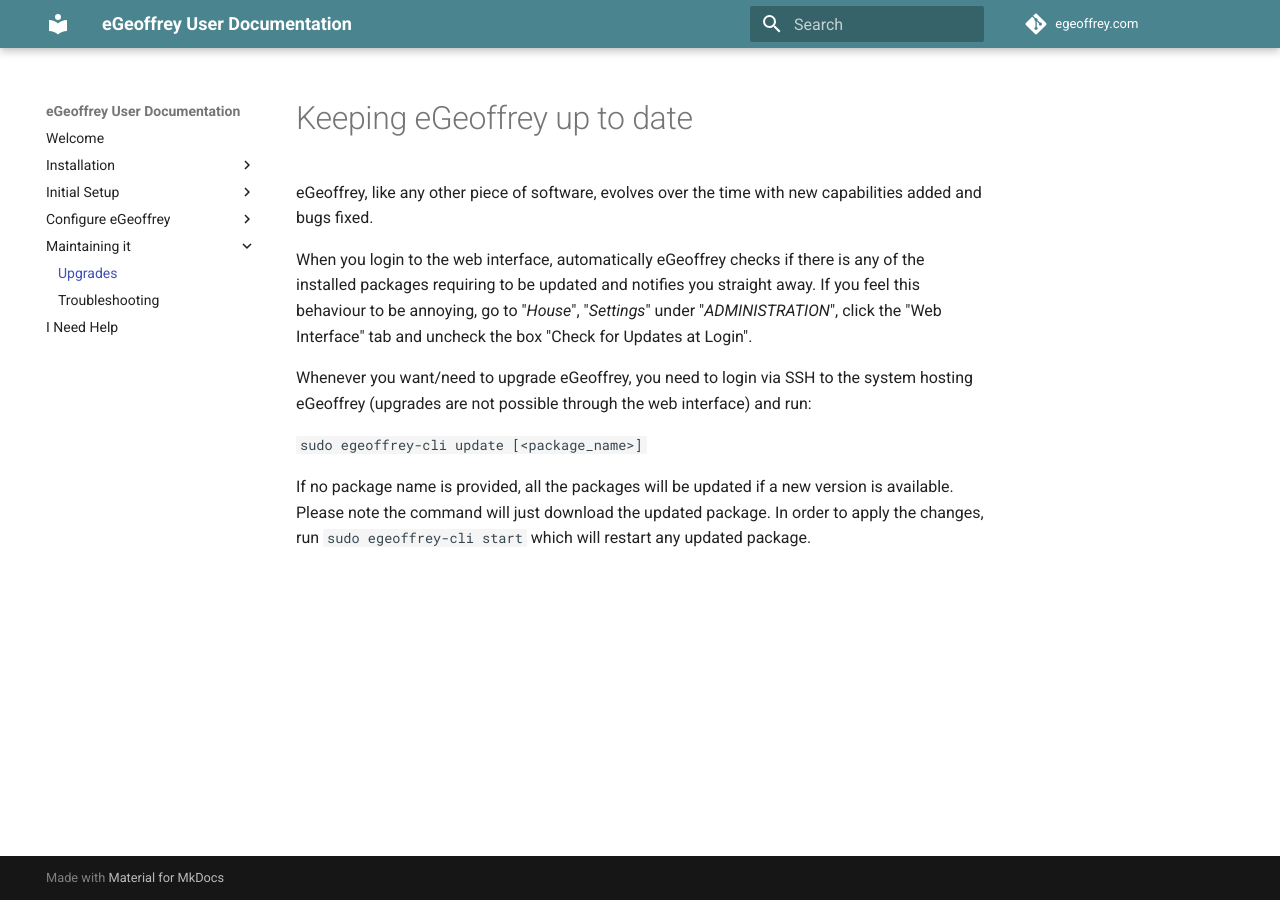
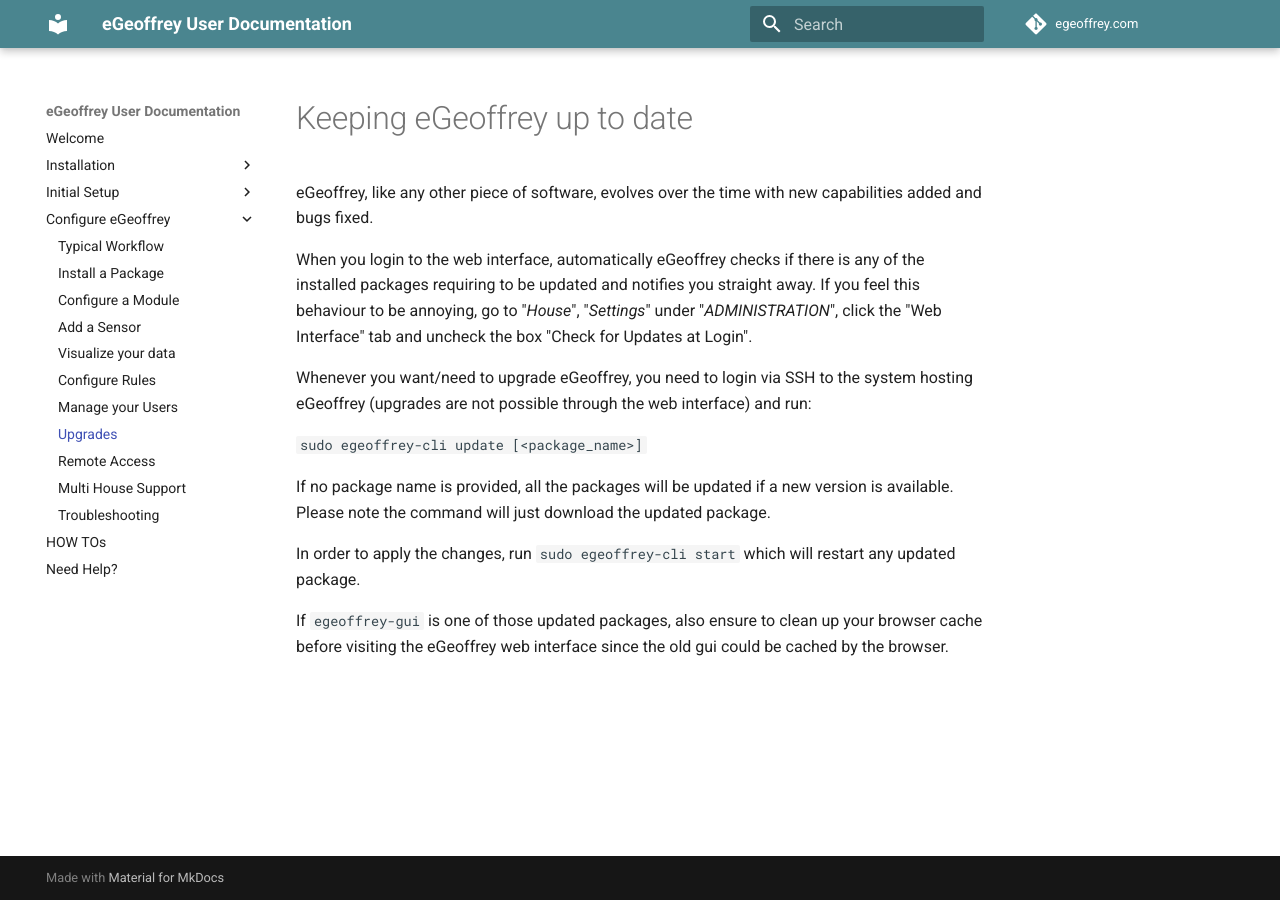
Before and after one commit to egeoffrey/docs, an MkDocs documentation site: the page built from docs/configure/upgrade.md, in a window 1280 px wide. Built offline with MkDocs 1.6.1 and Material for MkDocs 9.7.7, drawn with Linux system fonts in a browser that asks for light colours.

Commit message:
Added #1 #2 #3 #4

```diff
--- a/docs/maintenance/upgrade.md
+++ b/docs/configure/upgrade.md
@@ -8,4 +8,8 @@
 
 `sudo egeoffrey-cli update [<package_name>]`
 
-If no package name is provided, all the packages will be updated if a new version is available. Please note the command will just download the updated package. In order to apply the changes, run `sudo egeoffrey-cli start` which will restart any updated package.
+If no package name is provided, all the packages will be updated if a new version is available. Please note the command will just download the updated package.
+
+In order to apply the changes, run `sudo egeoffrey-cli start` which will restart any updated package.
+
+If `egeoffrey-gui` is one of those updated packages, also ensure to clean up your browser cache before visiting the eGeoffrey web interface since the old gui could be cached by the browser.
--- a/mkdocs.yml
+++ b/mkdocs.yml
@@ -18,11 +18,13 @@
     - 'Add a Sensor': 'configure/sensors.md'
     - 'Visualize your data': 'configure/pages.md'
     - 'Configure Rules': 'configure/rules.md'
-    - 'Manager your Users': 'configure/users.md'
-  - 'Maintaining it':
-    - 'Upgrades': 'maintenance/upgrade.md'
-    - 'Troubleshooting': 'maintenance/troubleshooting.md'
-  - 'I Need Help': 'help.md'
+    - 'Manage your Users': 'configure/users.md'
+    - 'Upgrades': 'configure/upgrade.md'
+    - 'Remote Access': 'configure/remote.md'
+    - 'Multi House Support': 'configure/multi-house.md'
+    - 'Troubleshooting': 'configure/troubleshooting.md'
+  - 'HOW TOs': 'howto.md'
+  - 'Need Help?': 'help.md'
 theme:
   name: material
 google_analytics: ['UA-1633536-8', 'docs.egeoffrey.com']
```
Also changed, not shown: docs/configure/multi-house.md (added, +30 -0 lines), docs/configure/remote.md (added, +22 -0 lines), docs/howto.md (added, +19 -0 lines), docs/configure/troubleshooting.md (renamed from docs/maintenance/troubleshooting.md).
